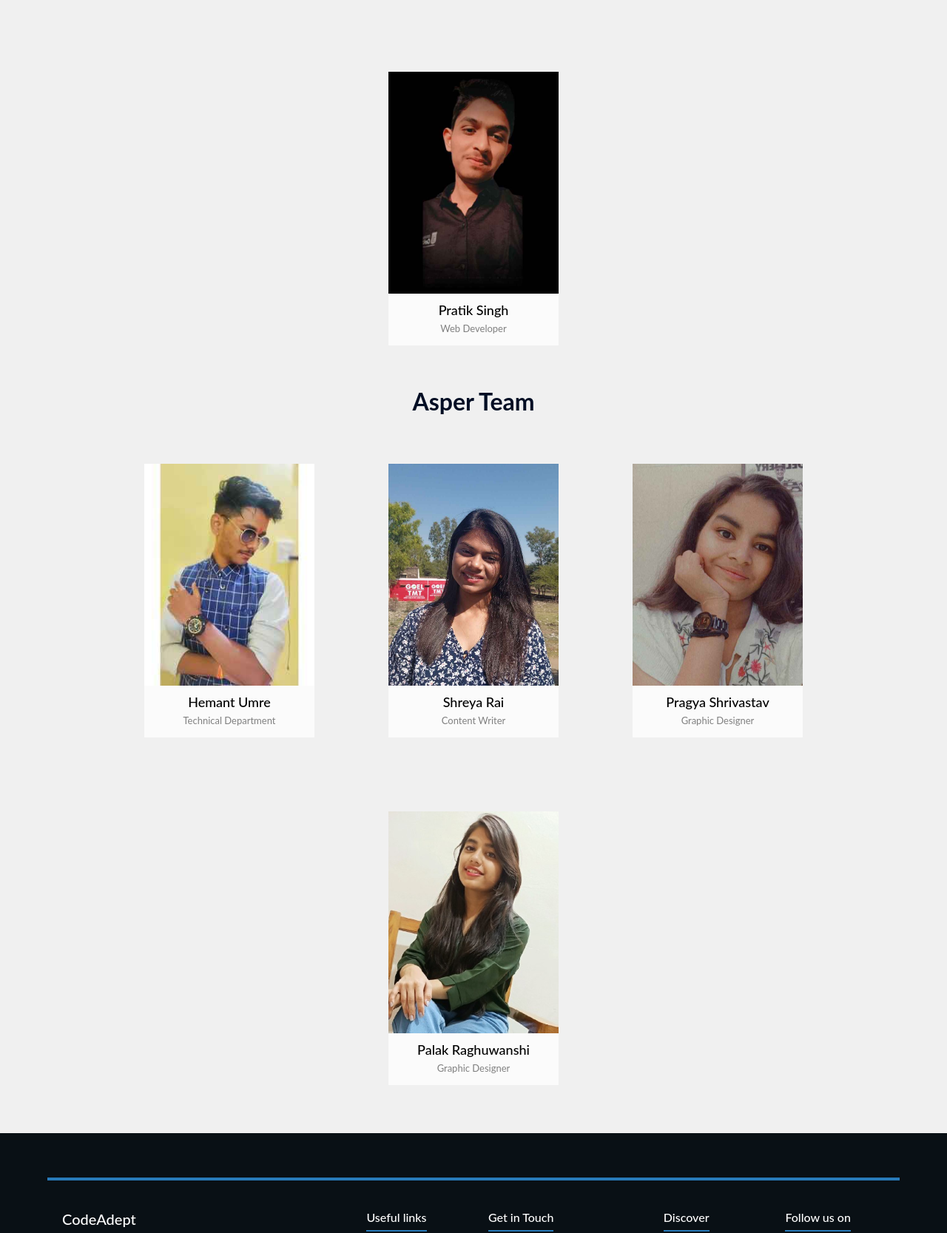
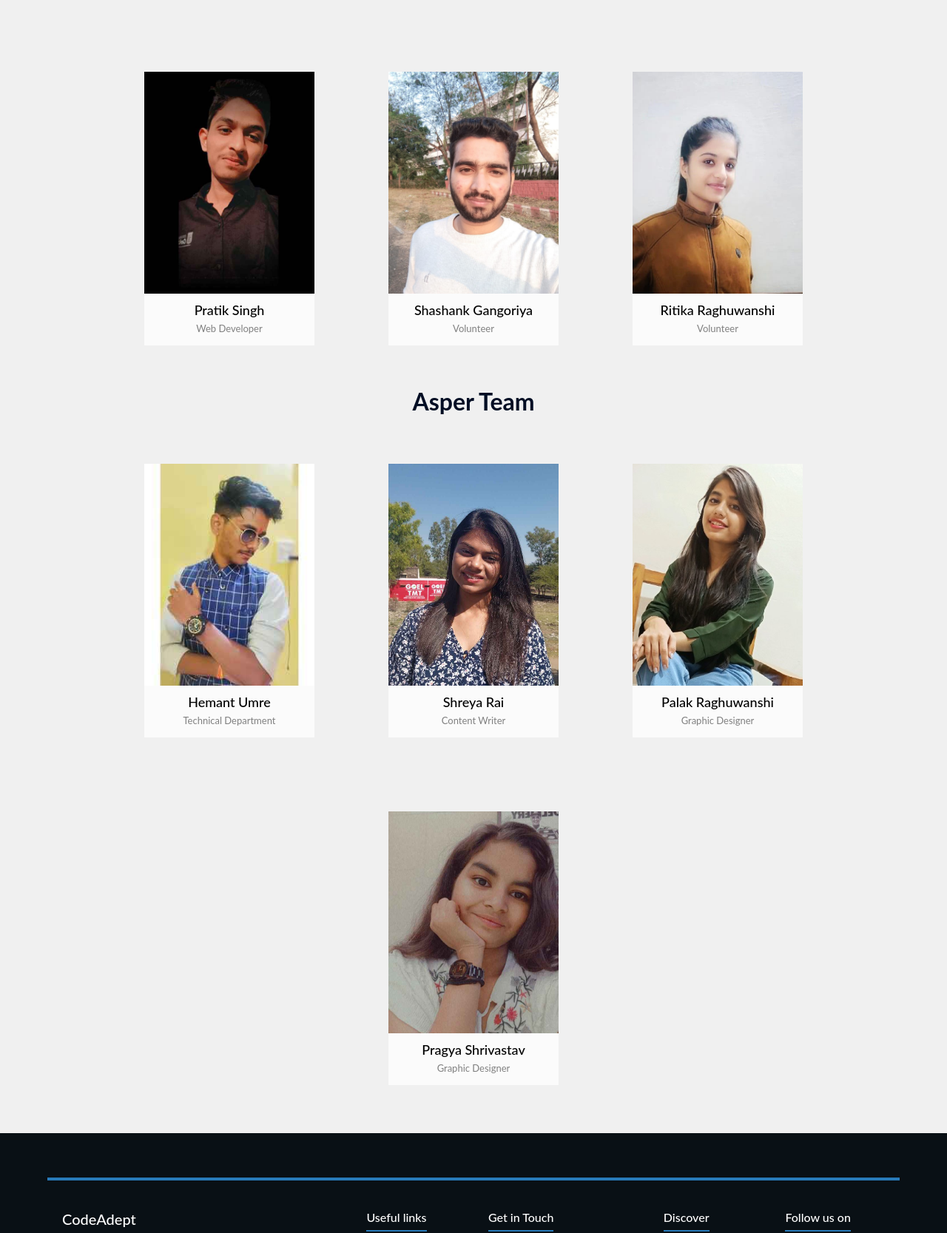
Before and after one commit to vishalgorana01/CodeAdept_RGTU-_7.0, a plain HTML site: page team.html in a window 1280 px wide. Shown: the part 2358-4025 px from the top of the page at 74% size. Drawn offline with nearby package versions, Linux system fonts and the light colour scheme.

Commit message:
add volunteers to team page

```diff
--- a/team.html
+++ b/team.html
@@ -370,7 +370,62 @@
                         <h6>Web Developer</h6>
                     </div>
                 </div>
+
+                <div class="card">
+                    <div class="upper">
+                        <img src="./Images/shashank.jpeg" alt="Volunteer">
+                    </div>
+
+                    <div class="low_opacity">
+
+                    </div>
+                    <div class="on_hover">
+                        <!-- <span><a></a><i class="fa-brands fa-facebook-f"></i></a></span> -->
+                        <span><a href="mailto:shashankgangoriya2226@gmail.com" target="_blank"><i class="fa-regular fa-envelope"></i></a></span>
+                        <span><a href="https://www.linkedin.com/in/shashank-gangoriya-202440256" target="_blank"><i
+                                    class="fa-brands fa-linkedin-in"></i></a></span>
+                        <span><a href="https://www.instagram.com/shashankgangoriya/" target="_blank"><i
+                                    class="fa-brands fa-instagram"></i></a></span>
+                    </div>
+                    <div class="show">
+                        <h4> Shashank Gangoriya</h4>
+                        <p>Volunteer</p>
+                    </div>
+                    <div class="lower">
+                        <h4> Shashank Gangoriya</h4>
+                        <h6>Volunteer</h6>
+                    </div>
+                </div>
+
+                <div class="card">
+                    <div class="upper">
+                        <img src="./Images/ritika.jpeg" alt="Volunteer">
+                    </div>
+
+                    <div class="low_opacity">
+
+                    </div>
+                    <div class="on_hover">
+                        <!-- <span><a></a><i class="fa-brands fa-facebook-f"></i></a></span> -->
+                        <span><a href="mailto:ritikaraghuwanshi40@gmail.com" target="_blank"><i class="fa-regular fa-envelope"></i></a></span>
+                        <span><a href="https://www.linkedin.com/in/ritika-raghuwanshi-023489256" target="_blank"><i
+                                    class="fa-brands fa-linkedin-in"></i></a></span>
+                        <span><a href="https://www.instagram.com/ritikaraghuwanshi0408/" target="_blank"><i
+                                    class="fa-brands fa-instagram"></i></a></span>
+                    </div>
+                    <div class="show">
+                        <h4>Ritika Raghuwanshi</h4>
+                        <p>Volunteer</p>
+                    </div>
+                    <div class="lower">
+                        <h4>Ritika Raghuwanshi</h4>
+                        <h6>Volunteer</h6>
+                    </div>
+                </div>
             </div>
+
+
+
 
             <!-- TeamAsper Members -->
             <div class="team_heading" data-aos="fade-up">
@@ -432,6 +487,35 @@
 
 
 
+
+                <div class="card">
+                    <div class="upper">
+                        <img src="./Images/palak.jpg" alt="Graphic Designer">
+                    </div>
+
+                    <div class="low_opacity">
+
+                    </div>
+                    <div class="on_hover">
+                        <!-- <span><a></a><i class="fa-brands fa-facebook-f"></i></a></span> -->
+                        <span><a href="mailto:palakraghuwanshi22@gmail.com" target="_blank"><i class="fa-regular fa-envelope"></i></a></span>
+                        <span><a href="https://www.linkedin.com/in/palak-raghuwanshi-862aa8224" target="_blank"><i
+                                    class="fa-brands fa-linkedin-in"></i></a></span>
+                        <span><a href="https://www.instagram.com/_palak_raghuwanshi/" target="_blank"><i
+                                    class="fa-brands fa-instagram"></i></a></span>
+                    </div>
+                    <div class="show">
+                        <h4>Palak Raghuwanshi</h4>
+                        <p>Graphic Designer</p>
+                    </div>
+                    <div class="lower">
+                        <h4>Palak Raghuwanshi</h4>
+                        <h6>Graphic Designer</h6>
+                    </div>
+                </div>
+
+
+
                 <div class="card">
                     <div class="upper">
                         <img src="./Images/PragyaShrivastav.jpg" alt="Graphic Designer">
@@ -458,31 +542,7 @@
                     </div>
                 </div>
 
-                <div class="card">
-                    <div class="upper">
-                        <img src="./Images/palak.jpg" alt="Graphic Designer">
-                    </div>
 
-                    <div class="low_opacity">
-
-                    </div>
-                    <div class="on_hover">
-                        <!-- <span><a></a><i class="fa-brands fa-facebook-f"></i></a></span> -->
-                        <span><a href="mailto:palakraghuwanshi22@gmail.com" target="_blank"><i class="fa-regular fa-envelope"></i></a></span>
-                        <span><a href="https://www.linkedin.com/in/palak-raghuwanshi-862aa8224" target="_blank"><i
-                                    class="fa-brands fa-linkedin-in"></i></a></span>
-                        <span><a href="https://www.instagram.com/_palak_raghuwanshi/" target="_blank"><i
-                                    class="fa-brands fa-instagram"></i></a></span>
-                    </div>
-                    <div class="show">
-                        <h4>Palak Raghuwanshi</h4>
-                        <p>Graphic Designer</p>
-                    </div>
-                    <div class="lower">
-                        <h4>Palak Raghuwanshi</h4>
-                        <h6>Graphic Designer</h6>
-                    </div>
-                </div>
 
 
             </div>
```
Also changed, not shown: Images/ritika.jpeg (added), Images/shashank.jpeg (added).
